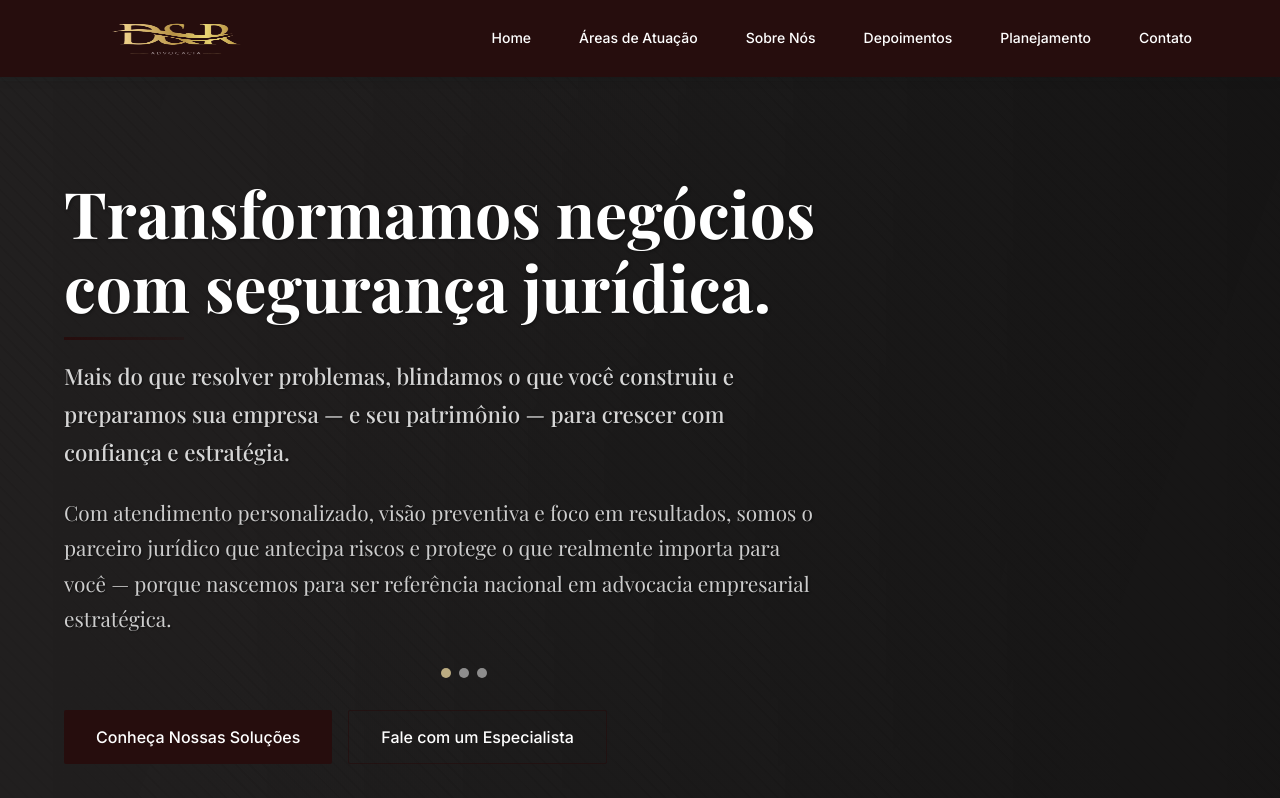
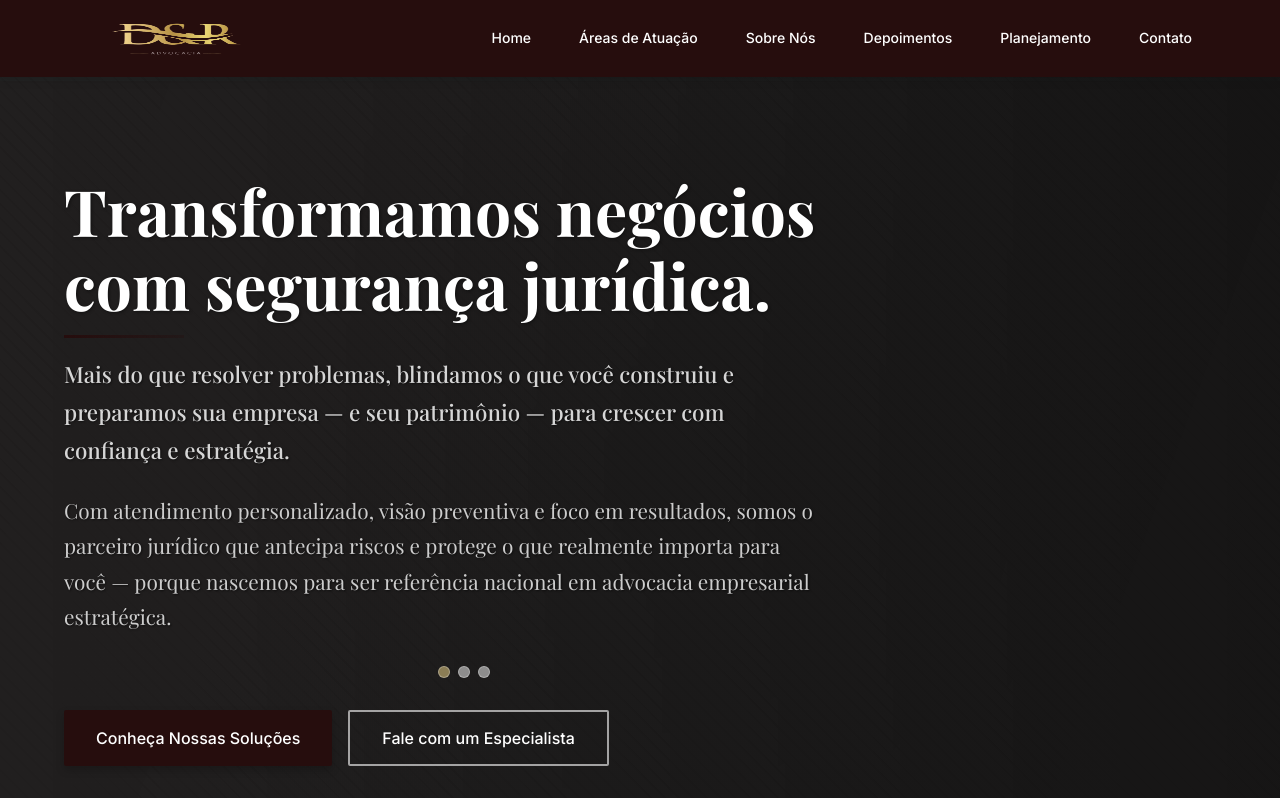
Before and after one commit to richarddiehlrs/site, a Next.js app: page / in a window 1280 px wide. Shown: the top 798 px of the page. Built offline with nearby package versions, Linux system fonts and the light colour scheme; what @mui/material-nextjs would draw is missing.

Commit message:
Melhora a visibilidade dos botões e indicadores do carrossel para o Chrome

```diff
--- a/app/components/Hero.tsx
+++ b/app/components/Hero.tsx
@@ -217,19 +217,25 @@ const Hero = () => {
             mb: 4,
             justifyContent: 'center',
             position: 'relative',
-            zIndex: 5
+            zIndex: 10
           }}>
             {heroTexts.map((_, index) => (
               <Box
                 key={index}
                 onClick={() => setCurrentTextIndex(index)}
                 sx={{
-                  width: { xs: '12px', md: '10px' },
-                  height: { xs: '12px', md: '10px' },
+                  width: { xs: '14px', md: '12px' },
+                  height: { xs: '14px', md: '12px' },
                   borderRadius: '50%',
-                  backgroundColor: index === currentTextIndex ? theme.palette.secondary.light : alpha('#fff', 0.5),
+                  backgroundColor: index === currentTextIndex ? theme.palette.secondary.main : alpha('#fff', 0.5),
+                  border: '1px solid rgba(255,255,255,0.3)',
                   cursor: 'pointer',
-                  transition: 'all 0.3s ease'
+                  transition: 'all 0.3s ease',
+                  WebkitTransition: 'all 0.3s ease',
+                  WebkitBackfaceVisibility: 'hidden',
+                  '&:hover': {
+                    transform: 'scale(1.2)',
+                  }
                 }}
               />
             ))}
@@ -241,7 +247,7 @@ const Hero = () => {
             sx={{
               mt: 2,
               position: 'relative',
-              zIndex: 5
+              zIndex: 10
             }}
           >
             <Button
@@ -253,8 +259,11 @@ const Hero = () => {
                 px: 4,
                 fontSize: '1rem',
                 bgcolor: bordeauxColor,
+                boxShadow: '0 4px 8px rgba(0,0,0,0.2)',
+                WebkitBackfaceVisibility: 'hidden',
                 '&:hover': {
                   bgcolor: alpha(bordeauxColor, 0.8),
+                  boxShadow: '0 6px 12px rgba(0,0,0,0.3)',
                 },
               }}
             >
@@ -269,10 +278,12 @@ const Hero = () => {
                 px: 4,
                 fontSize: '1rem',
                 color: 'white',
-                borderColor: alpha(bordeauxColor, 0.6),
+                borderColor: alpha('#fff', 0.6),
+                borderWidth: '2px',
+                WebkitBackfaceVisibility: 'hidden',
                 '&:hover': {
-                  borderColor: bordeauxColor,
-                  backgroundColor: alpha(bordeauxColor, 0.1),
+                  borderColor: '#fff',
+                  backgroundColor: alpha('#fff', 0.1),
                 },
               }}
             >
```
